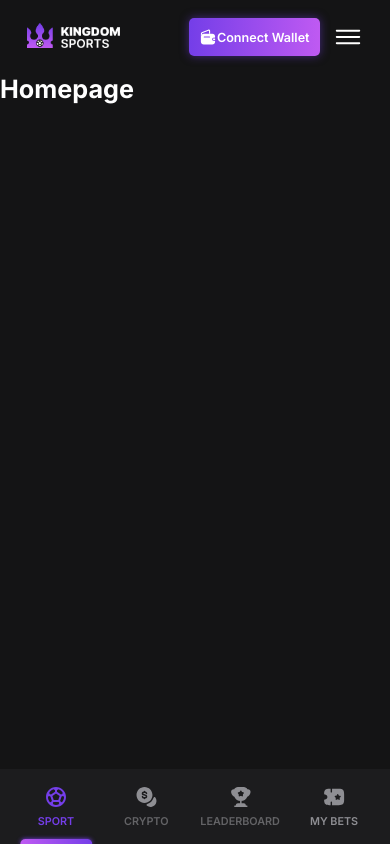
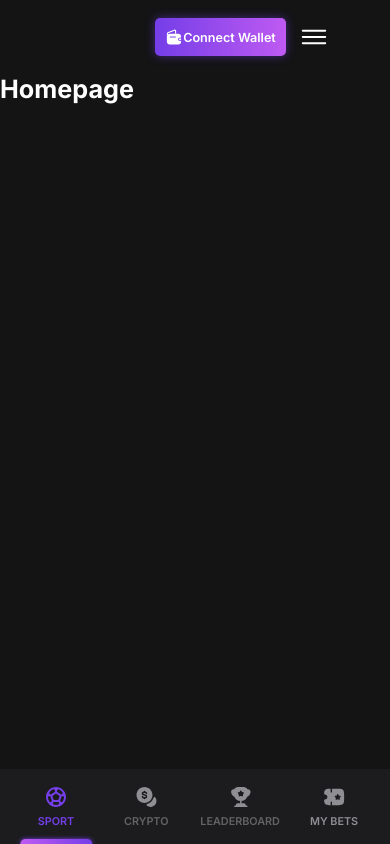
Before and after one commit to muhammad-junaid1/kingdom-sport, a React (Create React App) app: page / in a window 390 px wide. Built offline with nearby package versions, Linux system fonts and the light colour scheme.

Commit message:
little bi

```diff
--- a/src/components/Header.jsx
+++ b/src/components/Header.jsx
@@ -18,7 +18,9 @@ const Header = ({
     setShowBetsContainer(!showBetsContainer);
   };
   const handleClick2 = () => {
-    setCollapseNavbar(!collapseNavbar);
+    if(!removeCollapseToggle && !isLeaderboard) {
+      setCollapseNavbar(!collapseNavbar);
+    }
   };
 
   return (
@@ -26,16 +28,16 @@ const Header = ({
       <div className="header">
         <div className="header__content" >
           <div className="header__left" style={{marginLeft: (isLeaderboard && !isMobile) ? "4%": ""}}>
-            {(!isMobile && !isLeaderboard ) ? (
-              [!removeCollapseToggle &&
+          {isLeaderboard &&
+            <div className="logo">
+              <img src={FullLogo} alt="" />
+            </div>
+            }
+            {(!isMobile) && (
                 [(collapseNavbar) ? <SVGIcons.ArrowRight onClick={handleClick2} /> :
                 <SVGIcons.ArrowLeft onClick={handleClick2} />
                 ]
-              ]
-            ) :
-            <div className="logo">
-              <img src={FullLogo} alt="" />
-            </div>}
+            )}
             {!isMobile && <NavLinks/>}
           </div>
           <div className="header__right">
```
